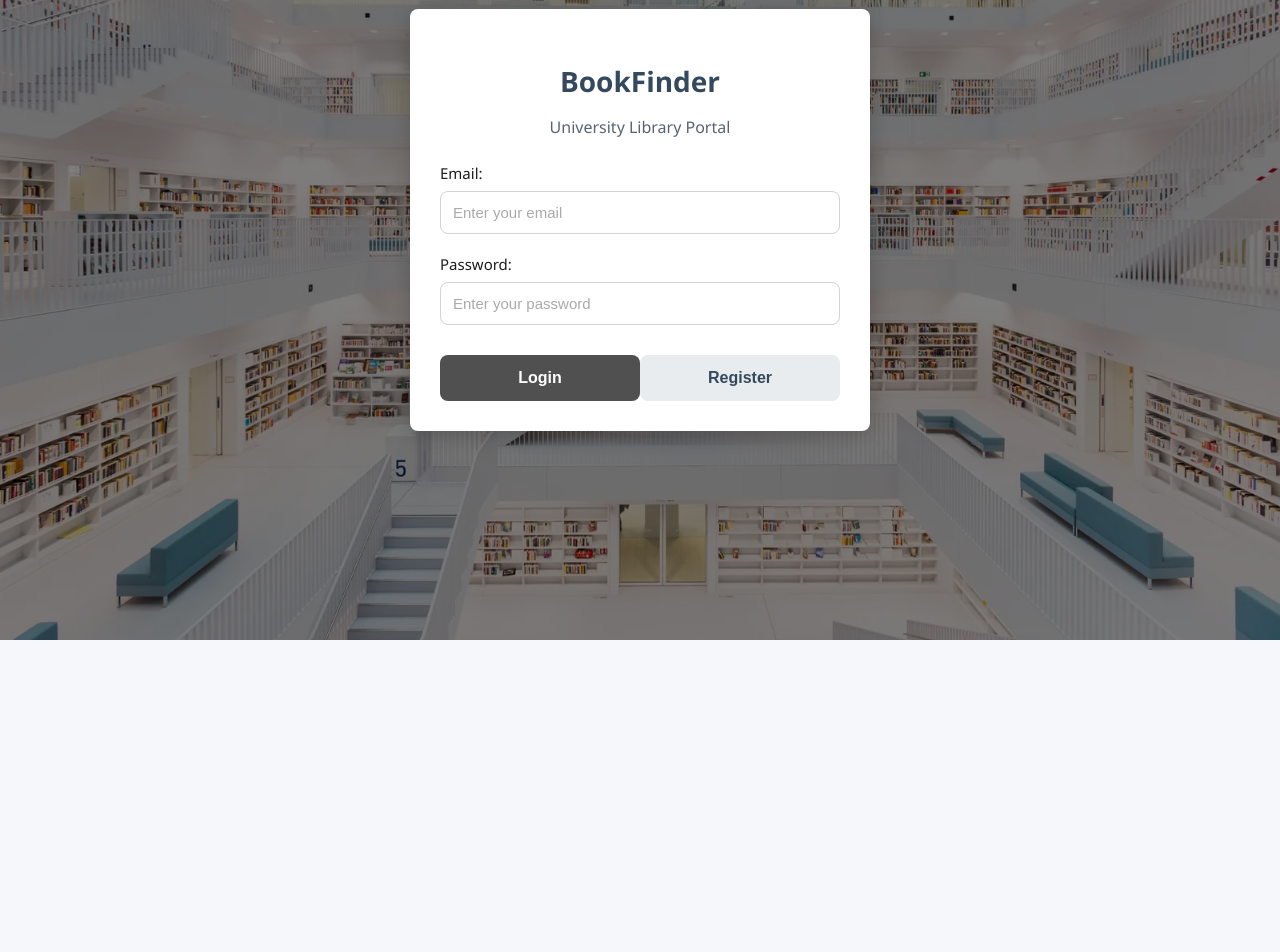
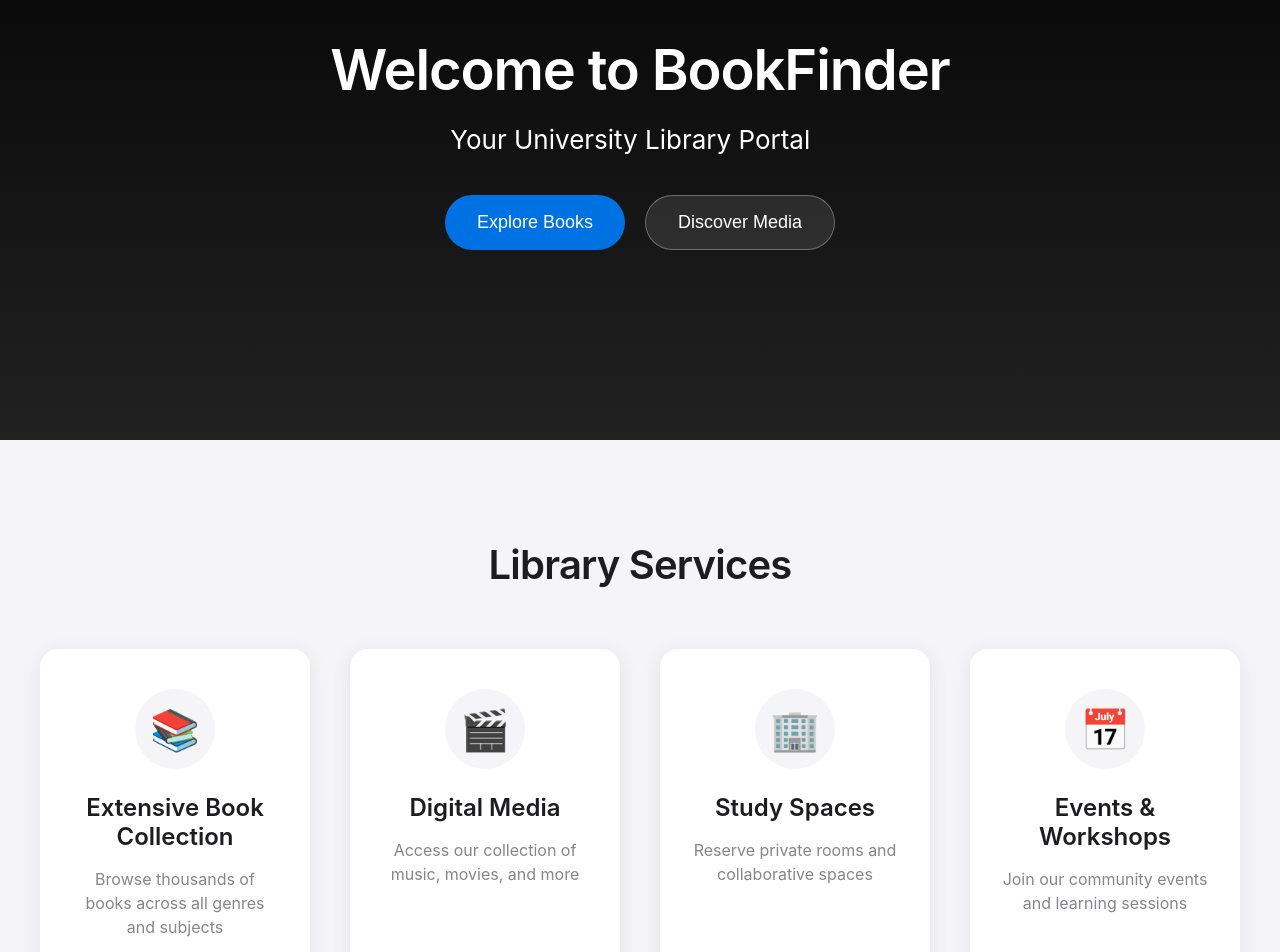
Before and after one commit to dahrail/Library-Database, a React (Create React App) app in the folder client/: page / in a window 1280 px wide. Shown: the part 200-1152 px from the top of the page. Before the commit the page ends 840 px from the top, so only its background shows below. Built offline with nearby package versions, Linux system fonts and the light colour scheme.

Commit message:
New Homescreen

```diff
--- a/client/src/App.js
+++ b/client/src/App.js
@@ -20,6 +20,7 @@ import BooksNotLoggedIn from "./components/books/BooksNotLoggedIn"; // Import th
 import Media from "./components/media/Media"; // Import the Media component
 import RoomReservation from "./components/rooms/RoomReservation"; // Import the RoomReservation component
 import Events from "./components/events/Events"; // Import the Events component
+import LandingPage from "./components/landing/LandingPage"; // Import the new LandingPage component
 
 // Import API service
 import API from "./services/api";
@@ -27,7 +28,7 @@ import API from "./services/api";
 function App() {
   const [isLoggedIn, setIsLoggedIn] = useState(false);
   const [userData, setUserData] = useState(null);
-  const [currentScreen, setCurrentScreen] = useState("login");
+  const [currentScreen, setCurrentScreen] = useState("landing"); // Change initial screen to landing
   const [books, setBooks] = useState([]);
   const [selectedBook, setSelectedBook] = useState(null);
   const [loans, setLoans] = React.useState([]); // Initialize loans as an empty array
@@ -72,6 +73,7 @@ function App() {
   const navigateToMedia = () => setCurrentScreen("media");
   const navigateToElectronics = () => setCurrentScreen("electronics"); // Add this line
   const navigateToRooms = () => setCurrentScreen("rooms"); // Add navigation function
+  const navigateToLanding = () => setCurrentScreen("landing"); // Add this function
 
   const navigateToDataReport = async () => {
     try {
@@ -304,9 +306,19 @@ function App() {
         navigateToRegister={navigateToRegister} // Make sure this prop is included
         navigateToRooms={navigateToRooms} // Pass this function to TopBar
         navigateToEvents={navigateToEvents} // <-- added prop
+        navigateToLanding={navigateToLanding} // Add this prop
       />
 
       {/* Render the appropriate screen based on currentScreen state */}
+      {currentScreen === "landing" && (
+        <LandingPage
+          navigateToBooks={navigateToBooks}
+          navigateToMedia={navigateToMedia}
+          navigateToRooms={navigateToRooms}
+          navigateToEvents={navigateToEvents}
+        />
+      )}
+
       {currentScreen === "login" && (
         <Login onLogin={handleLogin} navigateToRegister={navigateToRegister} />
       )}
--- /dev/null
+++ b/client/src/components/landing/LandingPage.js
@@ -0,0 +1,116 @@
+import React, { useEffect } from 'react';
+import '../../styles/landing/LandingPage.css';
+
+const LandingPage = ({
+  navigateToBooks,
+  navigateToMedia,
+  navigateToRooms,
+  navigateToEvents
+}) => {
+  // Add animation styles on component mount
+  useEffect(() => {
+    const style = document.createElement('style');
+    style.innerHTML = `
+      @keyframes fadeIn {
+        from { opacity: 0; }
+        to { opacity: 1; }
+      }
+
+      @keyframes slideUp {
+        from { transform: translateY(30px); opacity: 0; }
+        to { transform: translateY(0); opacity: 1; }
+      }
+    `;
+    document.head.appendChild(style);
+
+    return () => {
+      document.head.removeChild(style);
+    };
+  }, []);
+
+  return (
+    <div className="landing-container">
+      {/* Hero Section */}
+      <section className="hero-section">
+        <div className="hero-content">
+          <h1>Welcome to BookFinder</h1>
+          <p className="hero-subtitle">Your University Library Portal</p>
+          <div className="hero-cta">
+            <button onClick={navigateToBooks} className="cta-button primary">
+              Explore Books
+            </button>
+            <button onClick={navigateToMedia} className="cta-button secondary">
+              Discover Media
+            </button>
+          </div>
+        </div>
+      </section>
+
+      {/* Feature Highlights */}
+      <section className="features-section">
+        <h2 className="section-title">Library Services</h2>
+
+        <div className="features-grid">
+          <div className="feature-card" onClick={navigateToBooks}>
+            <div className="feature-icon book-icon"></div>
+            <h3>Extensive Book Collection</h3>
+            <p>Browse thousands of books across all genres and subjects</p>
+          </div>
+
+          <div className="feature-card" onClick={navigateToMedia}>
+            <div className="feature-icon media-icon"></div>
+            <h3>Digital Media</h3>
+            <p>Access our collection of music, movies, and more</p>
+          </div>
+
+          <div className="feature-card" onClick={navigateToRooms}>
+            <div className="feature-icon room-icon"></div>
+            <h3>Study Spaces</h3>
+            <p>Reserve private rooms and collaborative spaces</p>
+          </div>
+
+          <div className="feature-card" onClick={navigateToEvents}>
+            <div className="feature-icon event-icon"></div>
+            <h3>Events & Workshops</h3>
+            <p>Join our community events and learning sessions</p>
+          </div>
+        </div>
+      </section>
+
+      {/* Promotional Section */}
+      <section className="promo-section">
+        <div className="promo-content">
+          <h2>Discover Something New</h2>
+          <p>Our curated collections are updated regularly with the latest publications</p>
+          <button onClick={navigateToBooks} className="promo-button">
+            Start Browsing
+          </button>
+        </div>
+        <div className="promo-image"></div>
+      </section>
+
+      {/* Quick Info Section */}
+      <section className="info-section">
+        <div className="info-card">
+          <h3>24/7 Digital Access</h3>
+          <p>Access our digital resources anytime, anywhere</p>
+        </div>
+        <div className="info-card">
+          <h3>Easy Borrowing</h3>
+          <p>Simple checkout process with flexible return options</p>
+        </div>
+        <div className="info-card">
+          <h3>Expert Assistance</h3>
+          <p>Get help from our knowledgeable library staff</p>
+        </div>
+      </section>
+
+      {/* Footer */}
+      <footer className="landing-footer">
+        <p>© 2023 BookFinder - University Library Portal</p>
+      </footer>
+    </div>
+  );
+};
+
+export default LandingPage;
--- a/client/src/components/layout/TopBar.js
+++ b/client/src/components/layout/TopBar.js
@@ -10,14 +10,15 @@ const TopBar = ({
   navigateToLogin,
   navigateToRegister,
   navigateToRooms,
-  navigateToEvents
+  navigateToEvents,
+  navigateToLanding // Add this prop
 }) => {
   return (
     <div className="top-bar">
       <div className="top-bar-content">
         <div
           className="logo"
-          onClick={navigateToLogin}
+          onClick={navigateToLanding} // Change to navigateToLanding
           style={{ cursor: 'pointer' }}
         >
           BookFinder
--- /dev/null
+++ b/client/src/styles/landing/LandingPage.css
@@ -0,0 +1,319 @@
+.landing-container {
+  font-family: -apple-system, BlinkMacSystemFont, 'Segoe UI', Roboto, Helvetica, Arial, sans-serif;
+  color: #1d1d1f;
+  overflow-x: hidden;
+  margin: 0;
+  padding: 0;
+}
+
+/* Hero Section */
+.hero-section {
+  background: linear-gradient(to bottom, #000000, #212121);
+  height: 80vh;
+  display: flex;
+  align-items: center;
+  justify-content: center;
+  text-align: center;
+  color: white;
+  padding: 0 20px;
+  animation: fadeIn 1s ease-out;
+}
+
+.hero-content {
+  max-width: 800px;
+}
+
+.hero-section h1 {
+  font-size: 56px;
+  font-weight: 600;
+  margin-bottom: 20px;
+  letter-spacing: -0.02em;
+  animation: slideUp 1s ease-out forwards;
+}
+
+.hero-subtitle {
+  font-size: 26px;
+  font-weight: 400;
+  margin-bottom: 40px;
+  opacity: 0.9;
+  animation: slideUp 1s ease-out 0.2s forwards;
+  opacity: 0;
+  animation-fill-mode: forwards;
+}
+
+.hero-cta {
+  display: flex;
+  justify-content: center;
+  gap: 20px;
+  margin-top: 40px;
+  animation: slideUp 1s ease-out 0.4s forwards;
+  opacity: 0;
+  animation-fill-mode: forwards;
+}
+
+.cta-button {
+  padding: 16px 32px;
+  border-radius: 30px;
+  font-size: 18px;
+  font-weight: 500;
+  cursor: pointer;
+  transition: all 0.3s ease;
+  border: none;
+}
+
+.cta-button.primary {
+  background-color: #0071e3;
+  color: white;
+}
+
+.cta-button.primary:hover {
+  background-color: #0077ed;
+  transform: scale(1.05);
+}
+
+.cta-button.secondary {
+  background-color: rgba(255, 255, 255, 0.1);
+  color: white;
+  backdrop-filter: blur(10px);
+  border: 1px solid rgba(255, 255, 255, 0.3);
+}
+
+.cta-button.secondary:hover {
+  background-color: rgba(255, 255, 255, 0.2);
+  transform: scale(1.05);
+}
+
+/* Features Section */
+.features-section {
+  padding: 100px 20px;
+  background-color: #f5f5f7;
+  text-align: center;
+}
+
+.section-title {
+  font-size: 40px;
+  font-weight: 600;
+  margin-bottom: 60px;
+  letter-spacing: -0.02em;
+}
+
+.features-grid {
+  display: grid;
+  grid-template-columns: repeat(auto-fit, minmax(250px, 1fr));
+  gap: 40px;
+  max-width: 1200px;
+  margin: 0 auto;
+}
+
+.feature-card {
+  background-color: white;
+  border-radius: 18px;
+  padding: 40px 30px;
+  box-shadow: 0 4px 20px rgba(0, 0, 0, 0.08);
+  transition: transform 0.3s ease, box-shadow 0.3s ease;
+  cursor: pointer;
+}
+
+.feature-card:hover {
+  transform: translateY(-10px);
+  box-shadow: 0 10px 30px rgba(0, 0, 0, 0.12);
+}
+
+.feature-icon {
+  width: 80px;
+  height: 80px;
+  margin: 0 auto 20px;
+  display: flex;
+  align-items: center;
+  justify-content: center;
+  border-radius: 50%;
+  background-color: #f5f5f7;
+  font-size: 36px;
+  color: #0071e3;
+  position: relative;
+}
+
+.book-icon::before {
+  content: "📚";
+  font-size: 40px;
+}
+
+.media-icon::before {
+  content: "🎬";
+  font-size: 40px;
+}
+
+.room-icon::before {
+  content: "🏢";
+  font-size: 40px;
+}
+
+.event-icon::before {
+  content: "📅";
+  font-size: 40px;
+}
+
+.feature-card h3 {
+  font-size: 24px;
+  font-weight: 600;
+  margin-bottom: 15px;
+  color: #1d1d1f;
+}
+
+.feature-card p {
+  font-size: 16px;
+  color: #86868b;
+  line-height: 1.5;
+}
+
+/* Promotional Section */
+.promo-section {
+  display: flex;
+  align-items: center;
+  min-height: 500px;
+  background-color: white;
+}
+
+.promo-content {
+  flex: 1;
+  padding: 60px;
+}
+
+.promo-content h2 {
+  font-size: 42px;
+  font-weight: 600;
+  margin-bottom: 20px;
+  letter-spacing: -0.02em;
+}
+
+.promo-content p {
+  font-size: 18px;
+  color: #86868b;
+  line-height: 1.6;
+  margin-bottom: 40px;
+}
+
+.promo-button {
+  background-color: #0071e3;
+  color: white;
+  border: none;
+  padding: 16px 32px;
+  border-radius: 30px;
+  font-size: 18px;
+  font-weight: 500;
+  cursor: pointer;
+  transition: all 0.3s ease;
+}
+
+.promo-button:hover {
+  background-color: #0077ed;
+  transform: scale(1.05);
+}
+
+.promo-image {
+  flex: 1;
+  height: 100%;
+  min-height: 500px;
+  background-color: #000000;
+  background-image: linear-gradient(135deg, #0071e3 0%, #21D4FD 100%);
+  background-size: cover;
+  background-position: center;
+}
+
+/* Info Section */
+.info-section {
+  display: flex;
+  justify-content: space-between;
+  padding: 100px 20px;
+  background-color: #f5f5f7;
+  max-width: 1200px;
+  margin: 0 auto;
+  gap: 30px;
+}
+
+.info-card {
+  flex: 1;
+  text-align: center;
+  padding: 40px 20px;
+  background-color: white;
+  border-radius: 18px;
+  box-shadow: 0 4px 20px rgba(0, 0, 0, 0.08);
+  transition: transform 0.3s ease;
+}
+
+.info-card:hover {
+  transform: translateY(-10px);
+}
+
+.info-card h3 {
+  font-size: 24px;
+  font-weight: 600;
+  margin-bottom: 15px;
+  color: #1d1d1f;
+}
+
+.info-card p {
+  font-size: 16px;
+  color: #86868b;
+  line-height: 1.5;
+}
+
+/* Footer */
+.landing-footer {
+  background-color: #f5f5f7;
+  padding: 40px 20px;
+  text-align: center;
+  border-top: 1px solid #d2d2d7;
+}
+
+.landing-footer p {
+  color: #86868b;
+  font-size: 14px;
+}
+
+/* Media Queries */
+@media (max-width: 1024px) {
+  .promo-section {
+    flex-direction: column;
+  }
+
+  .promo-image {
+    width: 100%;
+  }
+
+  .info-section {
+    flex-direction: column;
+  }
+}
+
+@media (max-width: 768px) {
+  .hero-section h1 {
+    font-size: 42px;
+  }
+
+  .hero-subtitle {
+    font-size: 22px;
+  }
+
+  .hero-cta {
+    flex-direction: column;
+    align-items: center;
+  }
+
+  .cta-button {
+    width: 100%;
+    max-width: 300px;
+  }
+
+  .section-title {
+    font-size: 32px;
+  }
+
+  .promo-content {
+    padding: 40px 20px;
+  }
+
+  .promo-content h2 {
+    font-size: 32px;
+  }
+}
```
